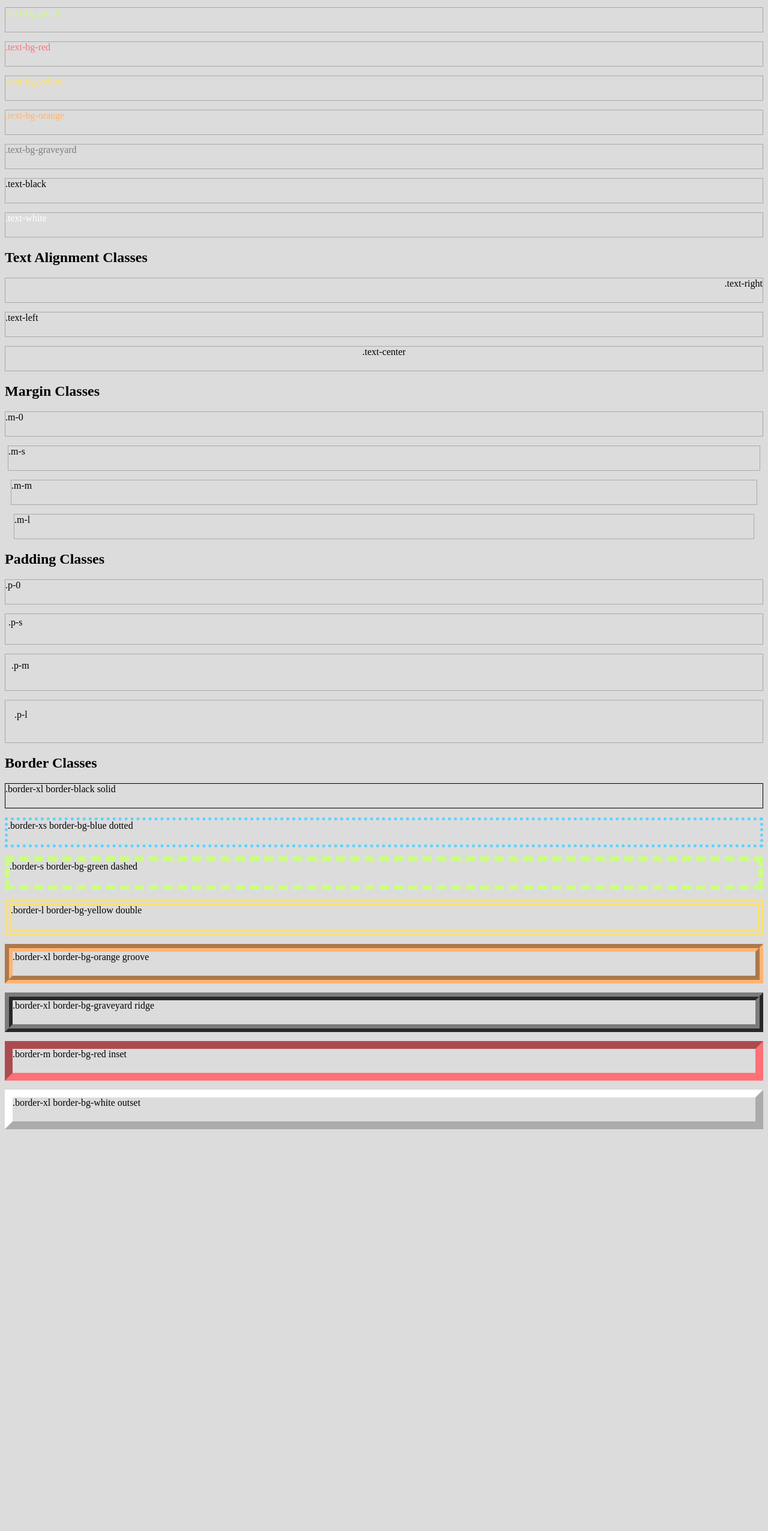
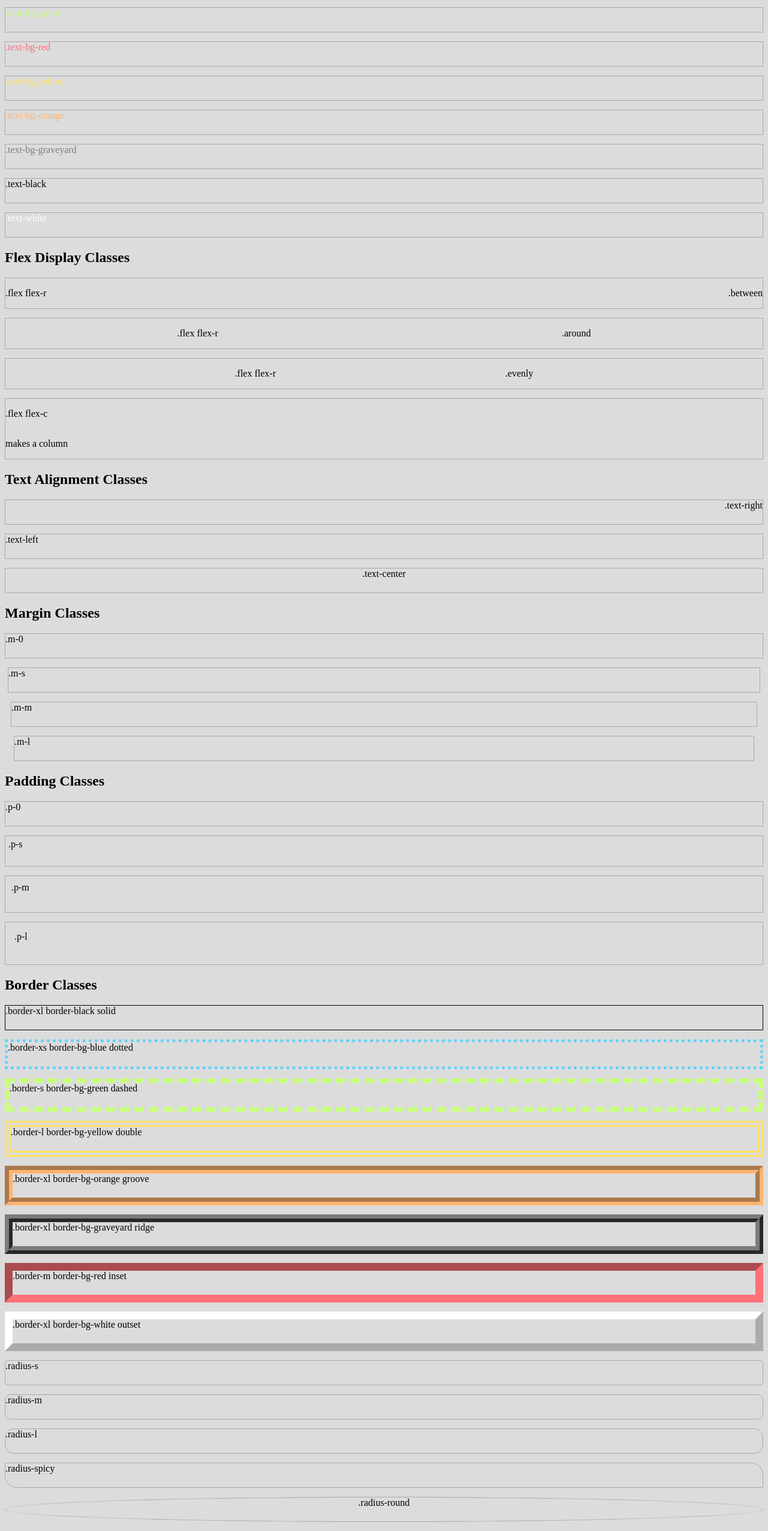
Before and after one commit to the-imp0ster/mferwind-css, a website: page mferwind-docs.html in a window 1280 px wide. Shown: the part 728-3281 px from the top of the page at 60% size. Before the commit the page ends 2626 px from the top, so only its background shows below. Drawn offline with Linux system fonts and the light colour scheme.

Commit message:
added mfer

```diff
--- a/mferwind-docs.html
+++ b/mferwind-docs.html
@@ -1,5 +1,6 @@
 <!DOCTYPE html>
 <html lang="en">
+
 <head>
     <meta charset="UTF-8">
     <meta name="viewport" content="width=device-width, initial-scale=1.0">
@@ -11,6 +12,7 @@
             border: 1px solid darkgrey;
             min-height: 40px;
         }
+
         .border-demo-box {
             margin-bottom: 15px;
             min-height: 40px;
@@ -20,6 +22,7 @@
         }
     </style>
 </head>
+
 <body>
 
     <h2>Background Color Classes</h2>
@@ -47,9 +50,23 @@
     <div class="demo-box text-white">.text-white</div>
 
 
-    <!-- <h2>Flex Display Classes</h2>
-    <div class="demo-box flex flex-r">.flex flex-r</div>
-    <div class="demo-box flex flex-c">.flex flex-c</div> -->
+    <h2>Flex Display Classes</h2>
+    <div class="demo-box flex flex-r between">
+        <p>.flex flex-r</p>
+        <p>.between</p>
+    </div>
+    <div class="demo-box flex flex-r around">
+        <p>.flex flex-r</p>
+        <p>.around</p>
+    </div>
+    <div class="demo-box flex flex-r evenly">
+        <p>.flex flex-r</p>
+        <p>.evenly</p>
+    </div>
+    <div class="demo-box flex flex-c">
+        <p>.flex flex-c</p>
+        <p>makes a column</p>
+    </div>
 
     <h2>Text Alignment Classes</h2>
     <div class="demo-box text-right">.text-right</div>
@@ -80,5 +97,16 @@
     <div class="border-demo-box border-xl border-bg-red inset">.border-m border-bg-red inset</div>
     <div class="border-demo-box border-xl border-white outset">.border-xl border-bg-white outset</div>
 
+    <div class="demo-box radius-s">.radius-s</div>
+    <div class="demo-box radius-m">.radius-m</div>
+    <div class="demo-box radius-l">.radius-l</div>
+    <div class="demo-box radius-spicy">.radius-spicy</div>
+    <div class="demo-box radius-round text-center">.radius-round</div>
+
+
+
+
+
 </body>
+
 </html>
--- a/mferwind.css
+++ b/mferwind.css
@@ -34,6 +34,15 @@
 .text-center { text-align: center; }
 .text-right { text-align: right; }
 .text-left { text-align: left; }
+.items-center { align-items: center; }
+.items-right { align-items: right; }
+.items-left { align-items: left; }
+
+
+/* justification */
+.between { justify-content: space-between}
+.around { justify-content: space-around}
+.evenly{ justify-content: space-evenly}
 
 /* margin */
 .m-0 { margin: 0; }
@@ -156,3 +165,10 @@
 .border-white {
     border-color: var(--white);
 }
+
+/* border radius */
+.radius-s { border-radius: 5px; }
+.radius-m { border-radius: 10px; }
+.radius-l { border-radius: 15px; }
+.radius-spicy { border-radius: 2px 20px 2px 20px; }
+.radius-round { border-radius: 50%; }
```
Also changed, not shown: index.html (+9 -6 lines), 7332.png (added).
